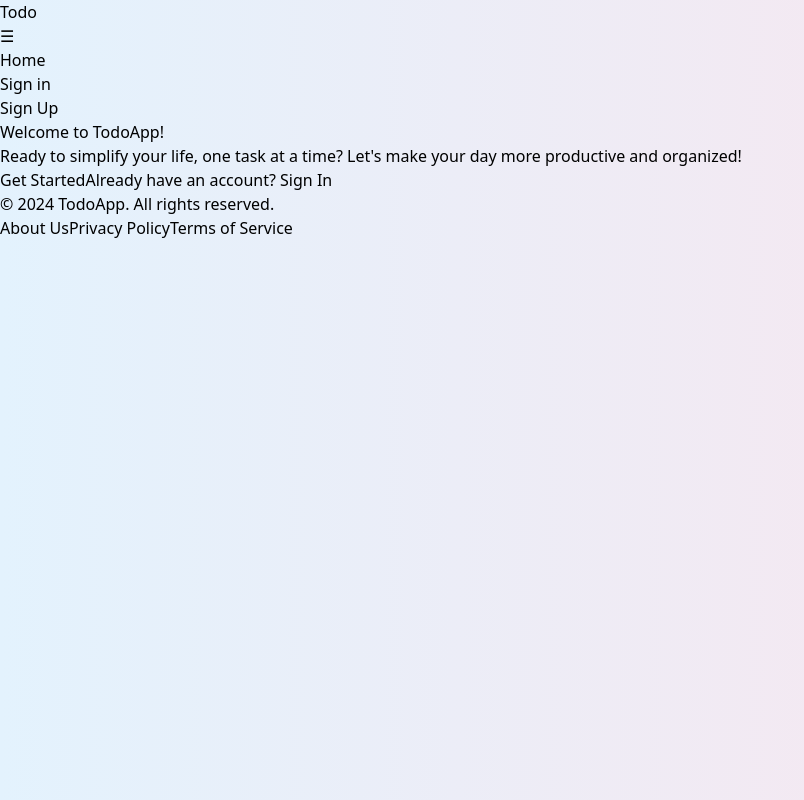
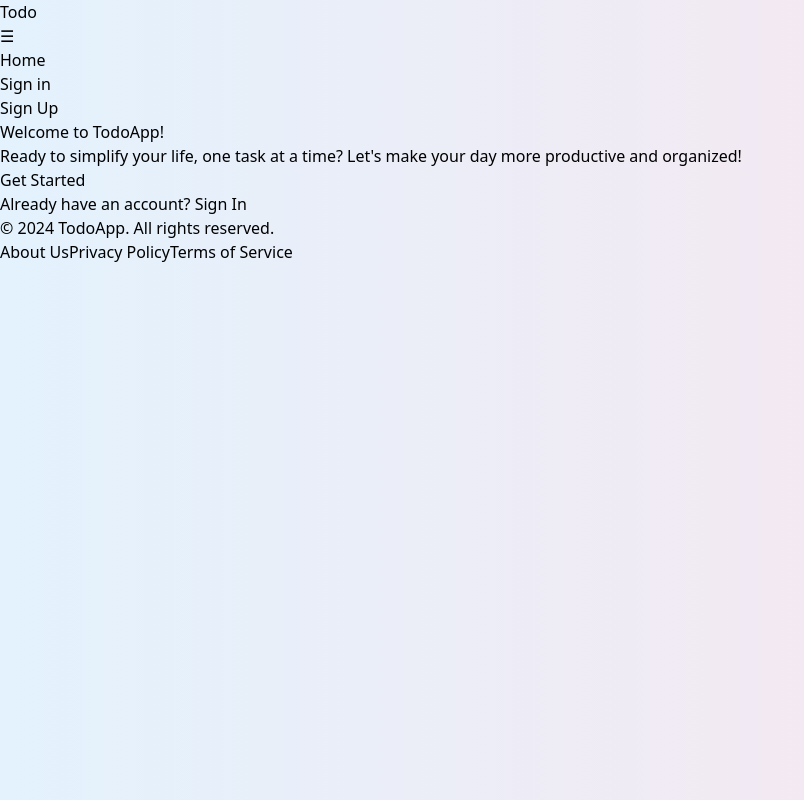
Before and after one commit to arnavkumar2k5/Todo-App, a React (Vite) app: page / in a window 1280 px wide. Shown: the whole page, without its empty margins (0-804 px from the left). Built offline with nearby package versions, Linux system fonts and the light colour scheme; no server answers.

Commit message:
changes in landing page and Header styles

```diff
--- a/src/components/Header/index.tsx
+++ b/src/components/Header/index.tsx
@@ -53,7 +53,7 @@ function Header() {
                       navigate(item.slug);
                       setMenuOpen(false);
                     }}
-                    className="inline-bock px-6 py-2 duration-200 hover:bg-[#DCC7AA] rounded-full"
+                    className="inline-bock px-6 py-2 duration-200 bg-gray-800 hover:bg-[#DCC7AA] rounded-full"
                   >
                     {item.name}
                   </TodoButton>
--- a/src/container/LandingContainer/index.tsx
+++ b/src/container/LandingContainer/index.tsx
@@ -15,7 +15,7 @@ function LandingContainer() {
                     </TodoButton>
                         </Link>
                         <Link to='/signIn'>
-                    <TodoButton className="bg-white text-black hover:bg-slate-200">Already have an account? Sign In</TodoButton>
+                    <div className="bg-white text-black hover:bg-slate-200 p-2 rounded-xl">Already have an account? Sign In</div>
                         </Link>
                 </div>
             </div>
```
